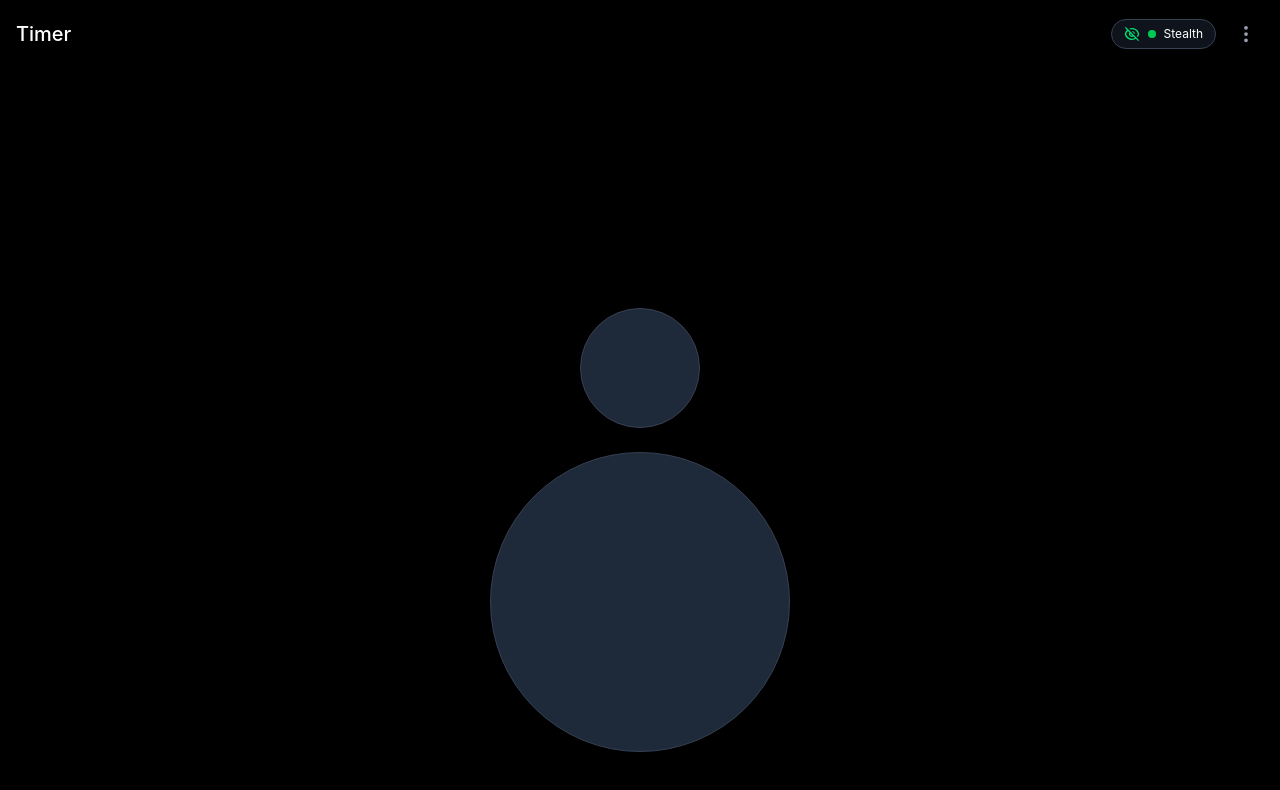
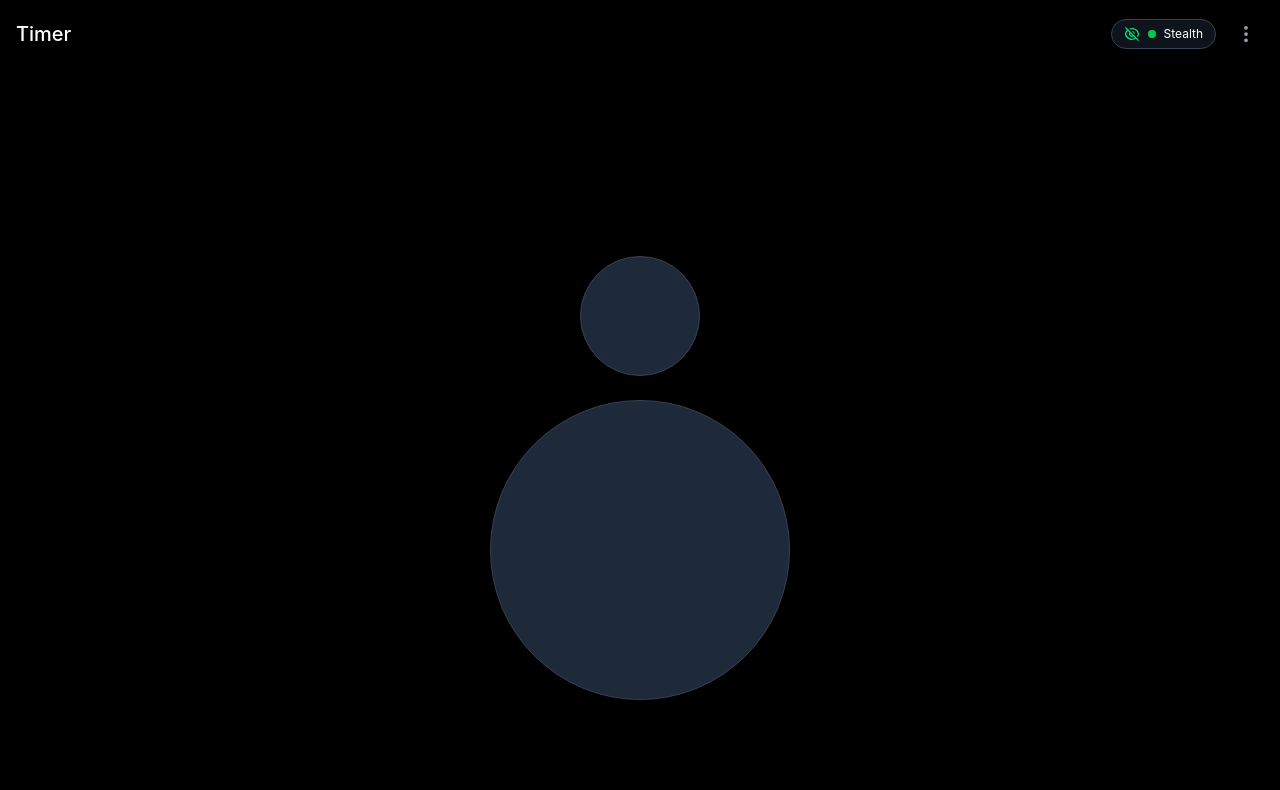
Before and after one commit to puneetsharma004/beads-the-japa-app, a React (Vite) app: page / in a window 1280 px wide. Both pictures are taken after a click on the button "Normal". Shown: the top 790 px of the page. Built offline with nearby package versions, Linux system fonts and the light colour scheme.

Commit message:
mx auto removed

```diff
--- a/src/components/CounterButtons.jsx
+++ b/src/components/CounterButtons.jsx
@@ -1,7 +1,7 @@
 export default function CounterButtons({ onIncrement, onDecrement, isStealthMode }) {
   if (isStealthMode) {
     return (
-      <div className="pb-12 flex justify-center flex-col items-center gap-6 mt-auto">
+      <div className="pb-12 flex justify-center flex-col items-center gap-6">
         {/* Smaller decrement button */}
         <button
           onClick={onDecrement}
```
